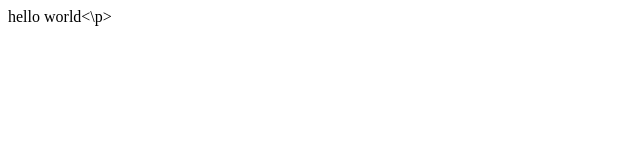
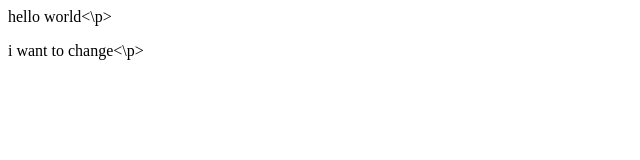
Before and after one commit to AnunayGupta7/demo_repo, a plain HTML site: page index.html in a window 1280 px wide. Shown: the whole page, without its empty margins (0-640 px from the left). Drawn offline with Linux system fonts and the light colour scheme.

Commit message:
Update index.html

```diff
--- a/index.html
+++ b/index.html
@@ -1 +1,2 @@
 <p>hello world<\p>
+<p> i want to change<\p>
```
